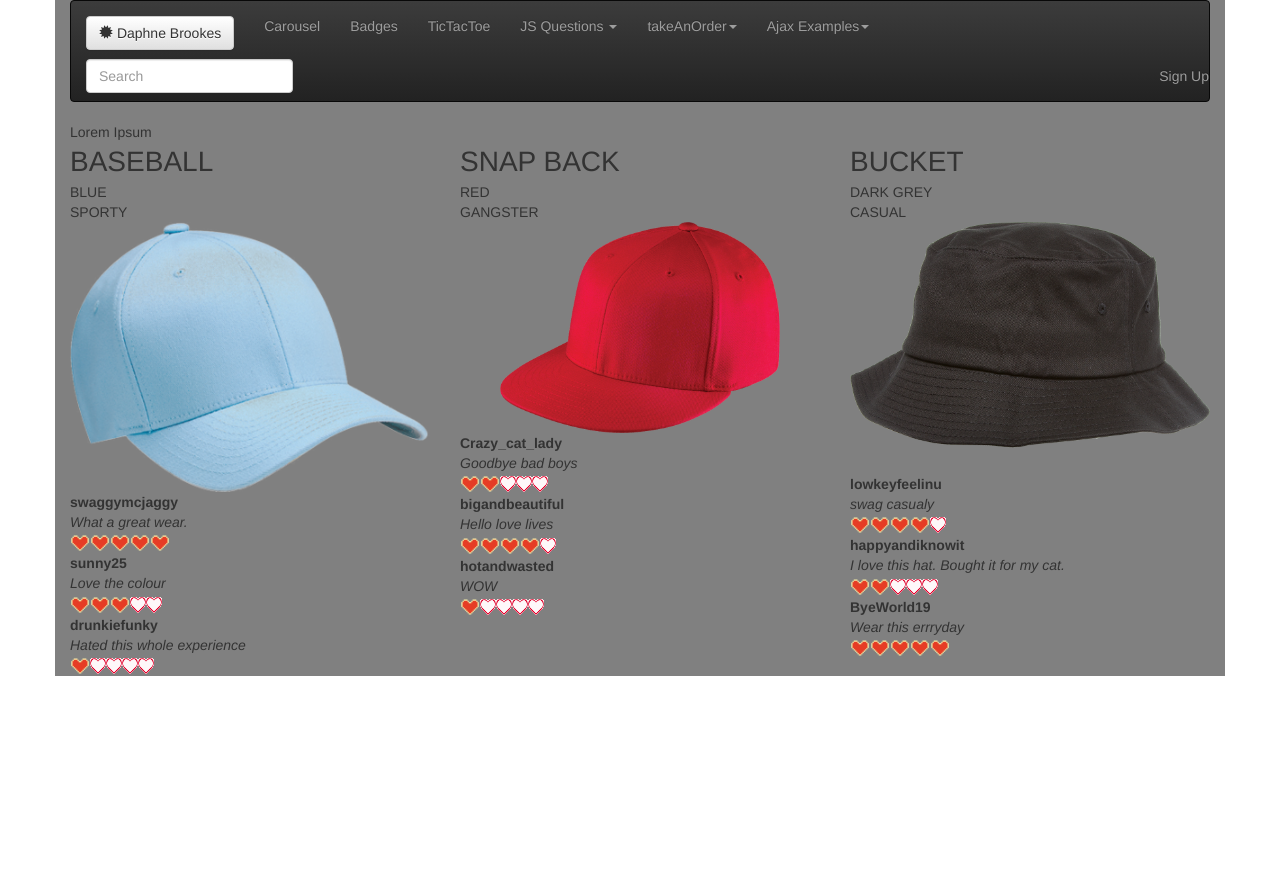
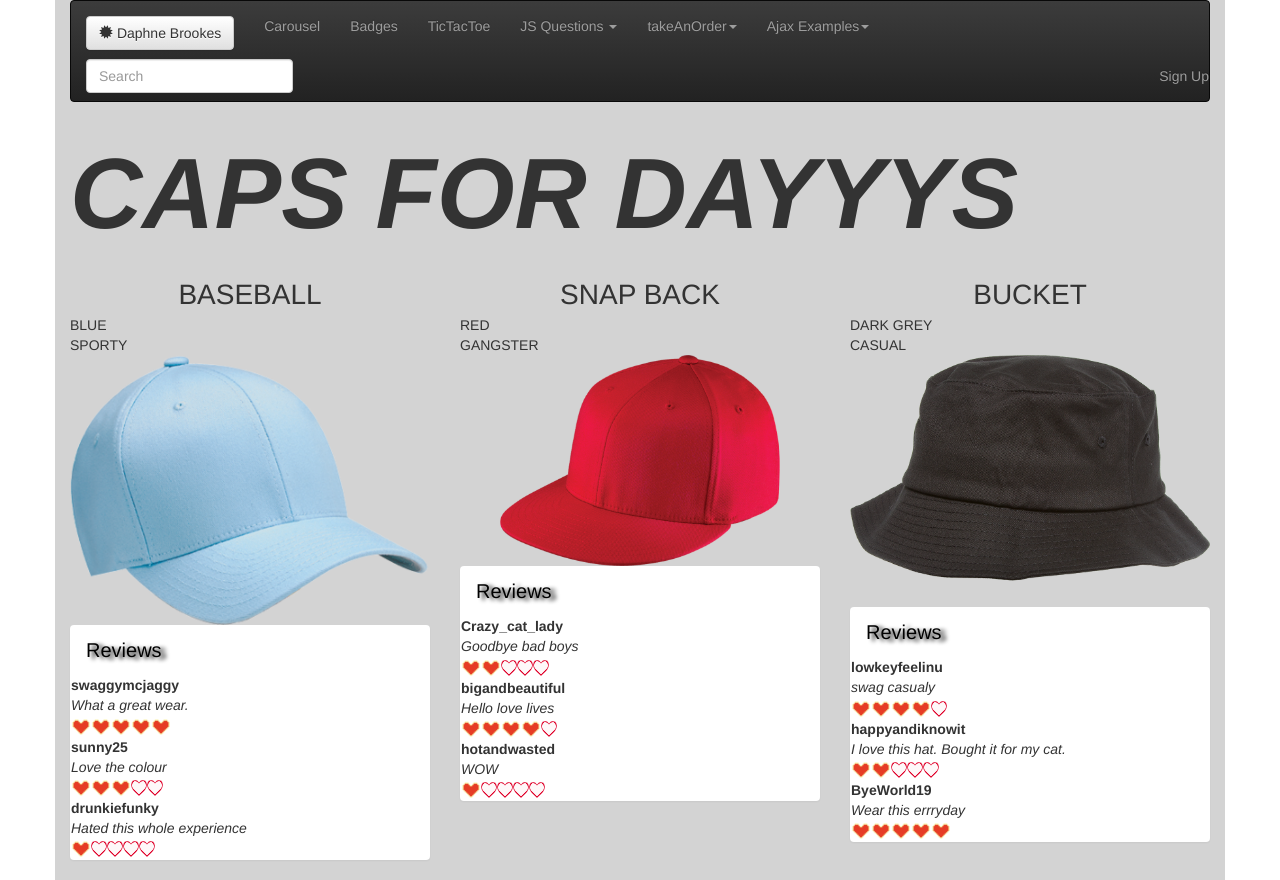
Before and after one commit to brookesDaphne/brookesDaphne.github.io, a plain HTML site: page otherProjects/ajaxExamples/dogs.html in a window 1280 px wide. Before the commit the page ends 800 px from the top, so only its background shows below. Drawn offline with nearby package versions, Linux system fonts and the light colour scheme.

Commit message:
done for the day

```diff
--- a/otherProjects/ajaxExamples/dogs.html
+++ b/otherProjects/ajaxExamples/dogs.html
@@ -13,16 +13,19 @@
 }
 
 .container{
-  background-color: grey;
+  background-color: lightgrey;
 }
 
 .type{
 font-size: 200%;
 text-transform: uppercase;
+text-align: center;
 }
+
 .colour{
   text-transform: uppercase;
 }
+
 .style{
   text-transform: uppercase;
 }
@@ -37,8 +40,20 @@ text-transform: uppercase;
 
 .buyerComment{
 font-style: italic;
+}
 
+.heading{
+  font-size: 100px;
+  font-weight: bold;
+  font-style: italic;
 }
+
+.panel-heading{
+  text-shadow: 5px 2px 4px black;
+  font-size: 20px;
+  color: black;
+}
+
 
 </style>
 
@@ -49,11 +64,13 @@ font-style: italic;
 
 <div class="container">
     <div id="capdata" class="row">
-        <div class="col-md-12">
-Lorem Ipsum
-        </div>
-    </div>
+        <div class="col-md-12 heading">
+<p>CAPS FOR DAYYYS</p>
 </div>
+
+<!-- end heading -->
+    </div> <!-- end row -->
+</div> <!-- end container-->
 
 
 <script src="http://brookesDaphne.github.io/js/getNav.js"></script>
--- a/otherProjects/ajaxExamples/js/dogs.js
+++ b/otherProjects/ajaxExamples/js/dogs.js
@@ -10,7 +10,13 @@ $(document).ready(function() {
             '<div class="colour">' + item.colour + '</div>' +
             '<div class="style">' + item.style + '</div>' +
             '<img class="capImage" src="' + item.image + '"/>' +
-            '<div class="commentsContainer">';
+            //'<div class="commentsContainer">';
+
+
+            '<div class="panel panel default">'+
+
+            '<div class="panel-heading">Reviews</div>';
+
 
           console.dir(item.comments);
 
@@ -37,7 +43,7 @@ var numStars = Number(i.stars);
               html += '</div>'; //end stars
             }) //each comment
 
-          html += '</div>' + //commentsContainer
+          html += '</div>' + //end panel
             '</div>'; //col-md-4
 
 
@@ -68,4 +74,21 @@ var numStars = Number(i.stars);
   </div> //end stars
   </div> //end commentsContainer
   </div> //end cap
+
+
+  <div class="panel panel-default">
+  <!-- Default panel contents -->
+  <div class="panel-heading">Panel heading</div>
+  <div class="panel-body">
+  <p>...</p>
+  </div>
+
+  <!-- Table -->
+  <table class="table">
+  ...
+  </table>
+  </div>
+
+
+
   */
```
